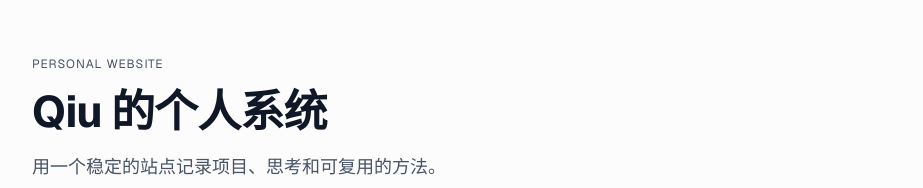
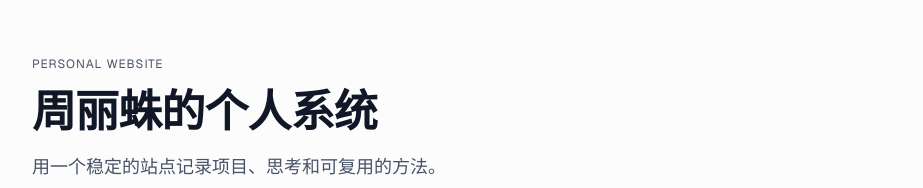
Before and after one commit to QJW524/personal-system, a Next.js app: page / in a window 1280 px wide. Shown: the top 188 px of the page, without its empty margins (178-1101 px from the left). Built offline with nearby package versions, Linux system fonts and the light colour scheme; no server answers; the database is empty.

Commit message:
feat: 修改标题

```diff
--- a/src/app/page.tsx
+++ b/src/app/page.tsx
@@ -32,7 +32,7 @@ export default async function Home() {
       <main className={styles.main}>
         <section className={styles.hero}>
           <p className={styles.badge}>Personal Website</p>
-          <h1>{profile?.siteTitle ?? 'Qiu 的个人系统'}</h1>
+          <h1>{profile?.siteTitle ?? '周丽蛛的个人系统'}</h1>
           <p className={styles.tagline}>
             {profile?.tagline ?? '用一个稳定的站点记录项目、思考和可复用的方法。'}
           </p>
```
